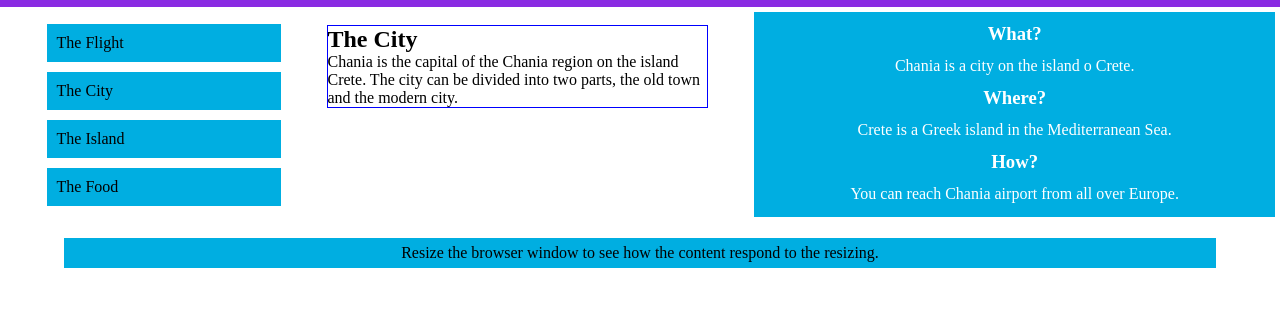
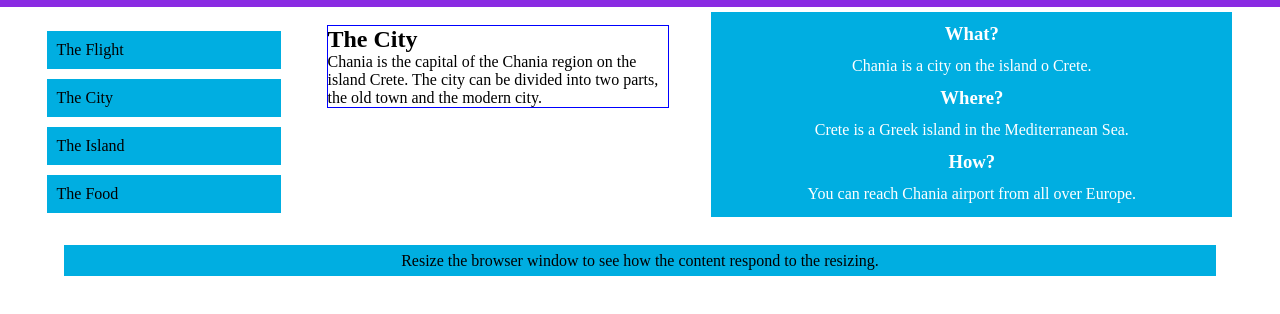
Before and after one commit to SakriyaDangol/M2D2A1, a plain HTML site: page index.html in a window 1280 px wide. Shown: the part 40-354 px from the top of the page. Drawn offline with Linux system fonts and the light colour scheme.

Commit message:
third commit

```diff
--- a/style.css
+++ b/style.css
@@ -110,7 +110,7 @@
     }
 
     .info-box-discription{
-        width: 30%;
+        width: 27%;
         margin: auto;
         margin-top: 1%;
         border: 1px solid blue;
@@ -119,15 +119,14 @@
     }
 
     .info-box-details{
-        margin-top: 1%;
-        margin: auto;
+        margin-left: 3%;
         background-color: rgb(0,174,225);
         width: 41%;
         text-align: center;
         padding: 0.5% 0%;
         color: white;
         line-height: 200%;
-        float: right;
+        display: inline-block;
     }
 
 }
```
